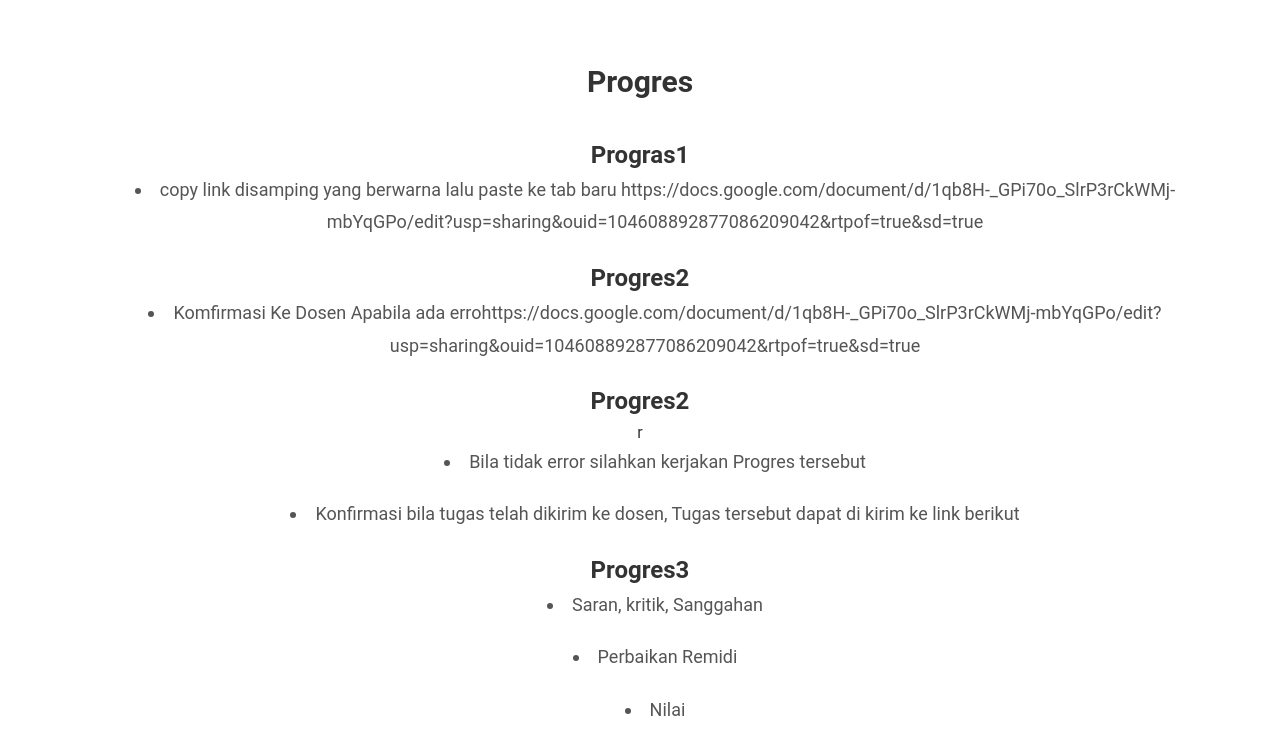
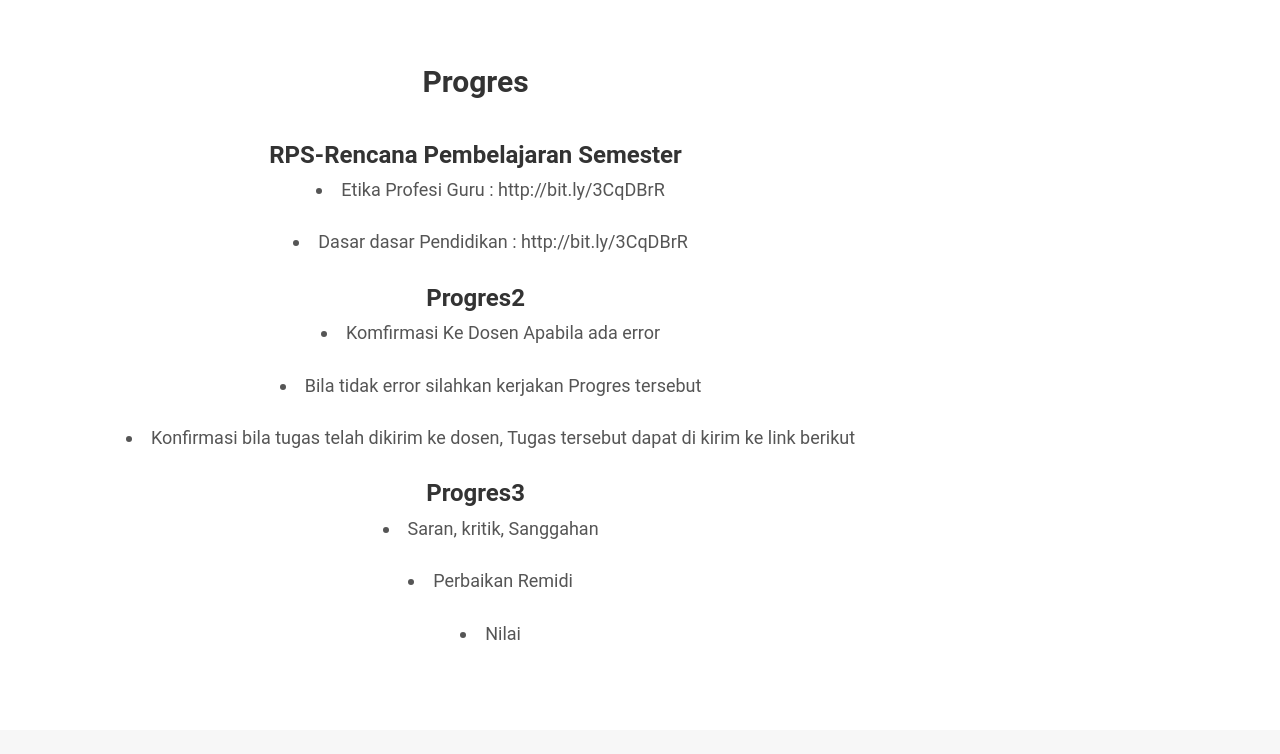
Before and after one commit to ifan89/website-personal, a plain HTML site: page index.html in a window 1280 px wide. Shown: the part 880-1634 px from the top of the page. Drawn offline with nearby package versions, Linux system fonts and the light colour scheme; a script that the page names is missing.

Commit message:
Update index.html

```diff
--- a/index.html
+++ b/index.html
@@ -68,11 +68,11 @@
           <div class="layar-dalam">
             <div class="konten-isi">
               <h1>Progres</h1>
-              <h2>Progras1</h2>
-              <li>copy link disamping yang berwarna lalu paste ke tab baru https://docs.google.com/document/d/1qb8H-_GPi70o_SlrP3rCkWMj-mbYqGPo/edit?usp=sharing&ouid=104608892877086209042&rtpof=true&sd=true</li>
+              <h2>RPS-Rencana Pembelajaran Semester</h2>
+              <li>Etika Profesi Guru : http://bit.ly/3CqDBrR</li>
+              <li>Dasar dasar Pendidikan : http://bit.ly/3CqDBrR</li>
               <h2>Progres2</h2>
-              <li>Komfirmasi Ke Dosen Apabila ada errohttps://docs.google.com/document/d/1qb8H-_GPi70o_SlrP3rCkWMj-mbYqGPo/edit?usp=sharing&ouid=104608892877086209042&rtpof=true&sd=true</li>
-              <h2>Progres2</h2>r</li>
+              <li>Komfirmasi Ke Dosen Apabila ada error</li>
               <li>Bila tidak error silahkan kerjakan Progres tersebut</li>
               <li>Konfirmasi bila tugas telah dikirim ke dosen, Tugas tersebut dapat di kirim ke link berikut</li>
               <h2>Progres3</h2>
```
